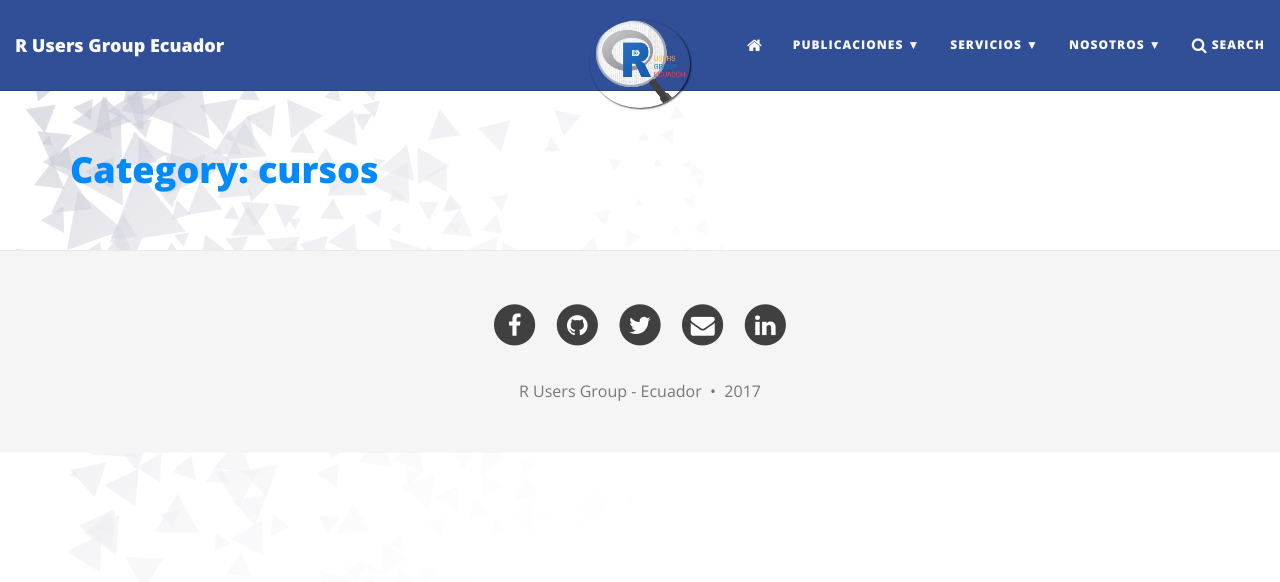
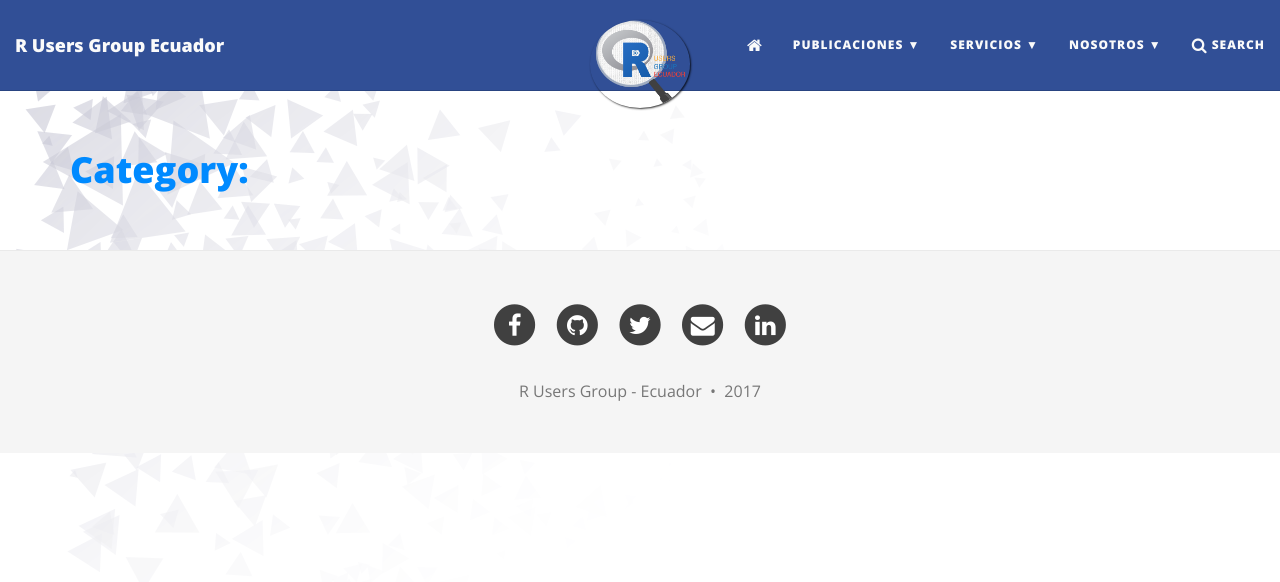
Before and after one commit to Rgrupoec/Rgrupoec.github.io, a Jekyll site: the page built from capacitacion/index.html, in a window 1280 px wide. Shown: the top 582 px of the page. Built offline with Jekyll 4.4.1, drawn with Linux system fonts in a browser that asks for light colours; nearby versions of some CDN libraries; some of the changed lines change nothing that is shown.

Commit message:
Update index.html

```diff
--- a/capacitacion/index.html
+++ b/capacitacion/index.html
@@ -1,7 +1,7 @@
 ---
 layout: 		default
 title:  		Cursos content
-cursos:			cursos
+category:		cursos
 comments:		false
 noToc:			true
 ---
@@ -9,7 +9,7 @@
 <div class="post">
 	<h1 class="post-title">
 		<a href="{{ site.baseurl }}{{ post.url }}">
-			Category: {{ page.cursos }}
+			Category: {{ page.categories }}
 		</a>
 	</h1>
 	{% for post in paginator.posts %}
@@ -17,12 +17,6 @@
 			<div class="title">
 				<a href="{{ site.baseurl }}{{ post.url }}" title="{{ post.title }}">{{ post.title }}</a>
 			</div>
-			<div class="meta">
-				<span class="post-date">
-					{{ post.date | date_to_string }} •
-					<a href="{{ site.baseurl }}{{ post.url }}#disqus_thread" data-disqus-identifier="{{ post.path | split:'/' | last | cgi_escape }}">View Comments</a>
-				</span>
-			</div>
 			<div class="description">{{ post.description }}</div>
 		</div>
 	{% endfor %}
```
